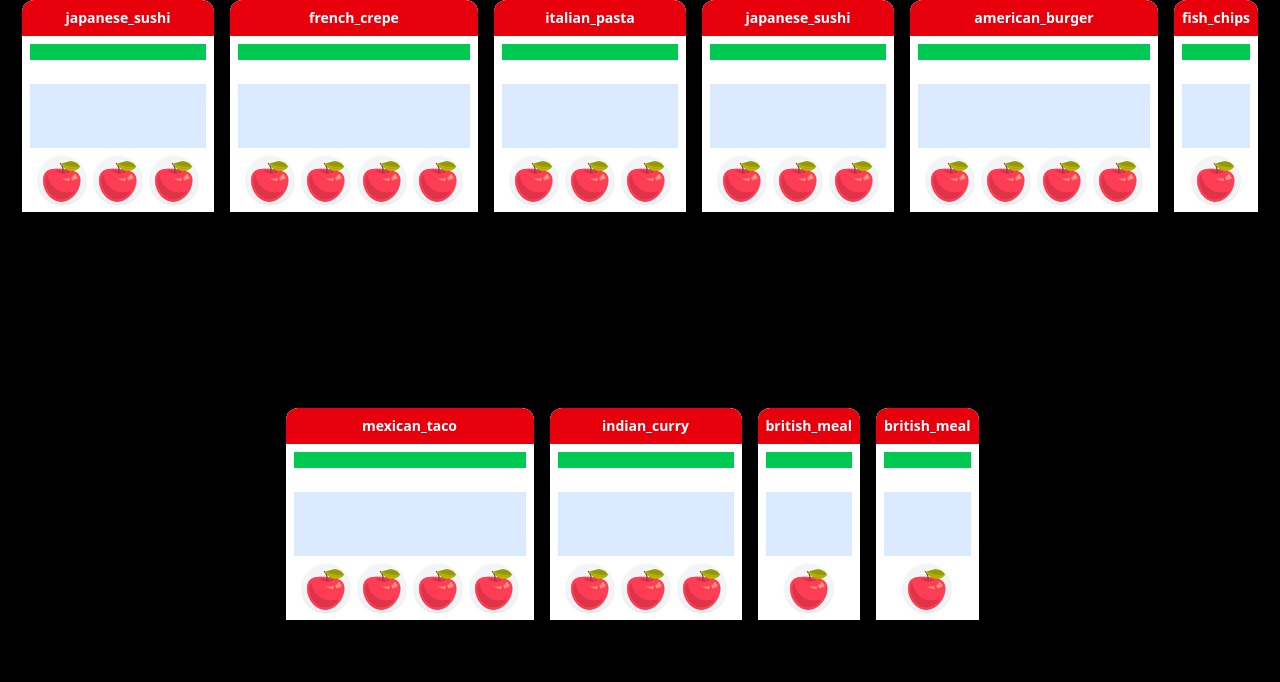
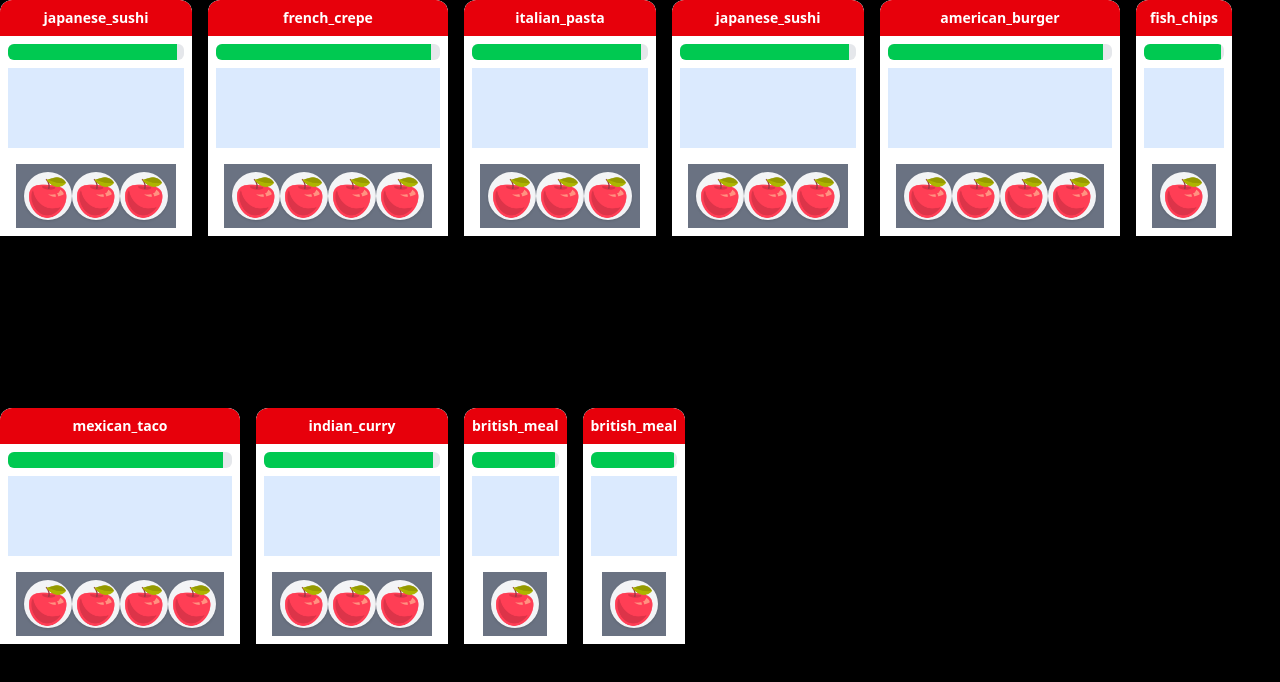
Before and after one commit to EmersonYang3/Undercooked, a Vue app in the folder app/: page /host in a window 1280 px wide. Shown: the top 682 px of the page. Built offline with nearby package versions, Linux system fonts and the light colour scheme; a web font is replaced by a local one.

Commit message:
asdfghjikol;'

```diff
--- a/app/src/components/PanCook.vue
+++ b/app/src/components/PanCook.vue
@@ -1,10 +1,13 @@
 <template>
     <div class="z-0 flex items-center justify-center w-screen h-screen bg-center bg-[url('/checkeredbg.png')] outline outline-10 outline-blue-300 border-blue-300  rounded-4xl border-10 absolute">
         <img :src="ImageLut[`pan`]" class="h-full absolute">
-        <div class="bg-black rounded-full w-[720px] h-[720px] relative z-10 border-gray-700 border-[60px] outline outline-[20px]">
+        <div class="bg-black rounded-full w-[720px] h-[720px] items-center justify-center flex relative z-10 border-gray-700 border-[60px] outline outline-[20px]">
+            <div v-if="currentFood" class="text-white text-10 z-1100 absolute">
+                {{ currentFood.remaining_time }}
+                <img :src="ImageLut[currentFood.LUT_KEY]">
+            </div>
         </div>
 
-        <div></div>
         <div v-show="error" class="absolute top-0 left-0 bg-red-500 w-64 h-32 flex justify-flex text-center text-2xl text-white" >
             Item cannot be fried, try another terminal for item.
         </div>
@@ -22,27 +25,30 @@ const error = ref(false);
 import { ImageLut } from '@/utils/lut';
 const foods:Reactive<Array<TimedItem>> = reactive([]);
 const showItems = ref(true);
-let currentFood:Reactive<TimedItem> = reactive(
+let currentFood:Reactive<TimedItem | null> = reactive(
     {
-        remaining_time:0,
+        remaining_time:3,
         id: 0,
         status: null,
-        LUT_KEY: "null",
+        LUT_KEY: "apple",
     }
 );
 
 
+function flip_item() {
+
+}
+
 
 function update() { //could make this update_array_timers function that takes in an array
-    for(let i = foods.length - 1; i >= 0; i-- )
-    {
-        foods[i].remaining_time-=1;
-        if(foods[i].remaining_time <= 0) {
-            foods[i].LUT_KEY = "";
-            foods[i].status = true;
-            foods.splice(i, 1);
-        }
+    currentFood.remaining_time-=1;
+    if(currentFood.remaining_time <= 0) {
+        currentFood.LUT_KEY = "";
+        currentFood.status = true;
+        //set this to a negative
+        currentFood = reactive(null);
     }
+
 }
 function mock_data(limit:number) {
     for(let i = 0; i<limit; i++) {
--- a/app/src/views/HostView.vue
+++ b/app/src/views/HostView.vue
@@ -6,7 +6,7 @@
   <div>
 
   </div>
-  <div class="bg-black w-screen min-h-screen flex flex-wrap justify-center items-start gap-4">
+  <div class="bg-black w-screen min-h-screen flex flex-wrap items-start gap-4">
 
     <div
       v-for="[key, value] in current_meals"
@@ -17,23 +17,20 @@
       <div class="bg-red-600 text-center text-white text-sm font-bold p-2 rounded-t-xl">
         {{ value[0]}}
       </div>
-
+      <div class="bg-gray-200 m-2 rounded-md overflow-hidden">
+        <!-- Progress bar -->
+        <div
+          class="bg-green-500 h-4 transition-all duration-300"
+          :style="{ width: progressPx + '%' }"
+        ></div>
+      </div>
       <!-- Ingredients section -->
-      <div class="flex flex-wrap justify-center p-2 gap-2">
-        <div class="w-full h-8">
-          <div class="bg-green-500 h-4"
-          :style="
-          {
-            width: progressPx + '%'
-          }">
-          <!-- switch progressPx to the reactiveTable -->
-          </div>
-          <!-- put da timer here -->
-        </div>
-        <div class="w-full bg-blue-100 h-16">
+      <div class="flex flex-wrap justify-center m">
+        <div class="w-full bg-blue-100 h-20 mx-2 mb-2">
           <!-- put fully assembled ingredient here -->
         </div>
-        <div
+        <div class="flex flex-wrap justify-center m-2 bg-gray-500 p-2">
+          <div
           v-for="(item, index) in value[1].ingredients"
           :key="index"
           class="bg-gray-100 text-black text-xs font-semibold w-12 h-12 flex items-center justify-center rounded-full shadow-sm"
@@ -43,6 +40,8 @@
           <!-- should probably try and condense the ingredients via  acounter in the bottom of the asset -->
           <img :src="ImageLut['apple']">
         </div>
+        </div>
+
       </div>
     </div>
 
@@ -84,9 +83,11 @@ function start_loop() {
     //determine the max possible recipes that can be made
 }
 onMounted(()=>{
-    start_loop();
+  start_loop();
 })
-function update() {
+async function update() {
+    await new Promise(resolve => setTimeout(resolve, 1000));
+    progressPx.value -= 1;
     requestAnimationFrame(update);
 }
 const recipes: Map<string, Meal> = new Map([
@@ -184,10 +185,6 @@ function select_recipes() {
   console.log("Random item:", random_item)
   return random_item
 }
-
-
-
-
 function submit_ingredient_to_meal(meal_name: PossibleMeals, ingredient: Ingredient): number {
     //do a check with a
     const meal = current_meals.get(meal_name);
@@ -201,7 +198,6 @@ function submit_ingredient_to_meal(meal_name: PossibleMeals, ingredient: Ingredi
     meal.ingredients.splice(index, 1);
     //remove the ingredient from valid ingredients to be used
     if (meal.ingredients.length == 0) {
-
         return meal.quality / meal.max_quality;
     };
 }
--- a/app/src/views/TerminalView.vue
+++ b/app/src/views/TerminalView.vue
@@ -28,6 +28,8 @@ function select_terminal_type() {
     //load the component at that path
     //
 }
+
+
 onMounted(()=> {
     select_terminal_type();
     //loads everything from here
```
